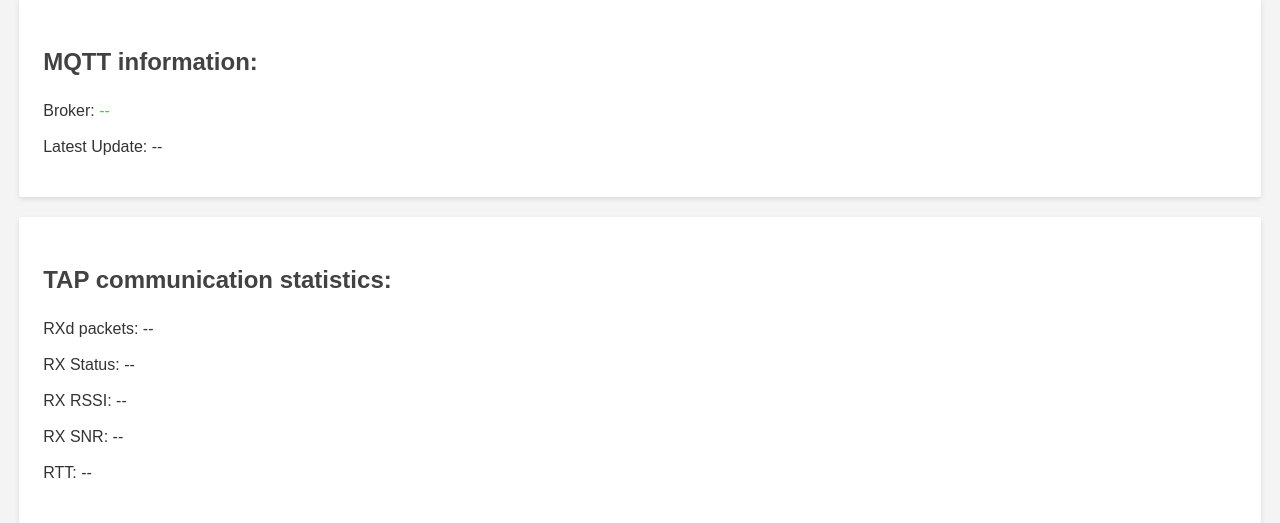
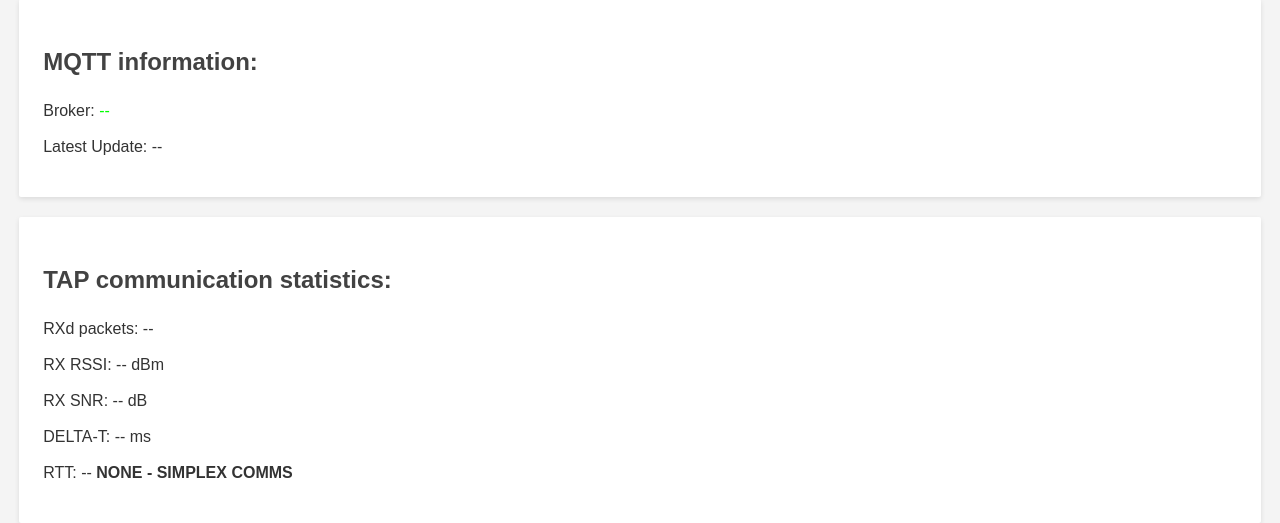
Before and after one commit to CrashLogger/IKAeZB-lab-mqtt, a Flask app: page / in a window 1280 px wide. Shown: the part 1045-1568 px from the top of the page. Run offline with Flask 3, Linux system fonts and the light colour scheme; data that the repository does not hold is empty; some libraries are stand-ins or nearby versions; some web fonts are replaced.

Commit message:
DEmo GPS spoofing

```diff
--- a/static/mapUpdate.js
+++ b/static/mapUpdate.js
@@ -1,6 +1,4 @@
-//
 // Leaflet setup
-//
 const map = L.map('map').setView([43.32, -3.020], 12);
 
 L.tileLayer(
@@ -10,14 +8,10 @@ L.tileLayer(
     }
 ).addTo(map);
 
-//
 // Vehicle marker
-//
 const vehicleMarker = L.marker([43.32, -3.020]).addTo(map);
 
-//
 // Vehicle path
-//
 let vehiclePath = [];
 
 const pathLine = L.polyline(
@@ -27,9 +21,7 @@ const pathLine = L.polyline(
     }
 ).addTo(map);
 
-//
 // Helper
-//
 function setField(id, value)
 {
     const element = document.getElementById(id);
@@ -40,9 +32,7 @@ function setField(id, value)
     }
 }
 
-//
 // MQTT Status Coloring
-//
 function updateBrokerStatus()
 {
     const broker = document.getElementById("MQT-BROKER");
@@ -62,18 +52,24 @@ function updateBrokerStatus()
     }
 }
 
-//
 // Update GPS position
-//
 function updateVehiclePosition(data)
 {
-    const lat = parseFloat(data["VEH-LAT"]);
-    const lon = parseFloat(data["VEH-LON"]);
+
+
+    let lat = parseFloat(data["VEH-LAT"]);
+    let lon = parseFloat(data["VEH-LON"]);
 
     if (isNaN(lat) || isNaN(lon))
     {
         return;
     }
+
+    // Demo GPS spoofing
+    lat = 43.267819;
+    lon = -2.928508;
+    data["VEH-LAT"] = lat;
+    data["VEH-LON"] = lon;
 
     vehicleMarker.setLatLng([lat, lon]);
 
@@ -84,31 +80,32 @@ function updateVehiclePosition(data)
     map.setView([lat, lon]);
 }
 
-//
 // Main telemetry update
-//
 function updateTelemetry()
 {
     fetch('/tapBridge/api/telemetry')
     .then(response => response.json())
     .then(data =>
     {
-        //
+
+
+        // Map updates
+
+        updateVehiclePosition(data);
+
+
+
         // Update every field automatically
-        //
+
         Object.entries(data).forEach(([key, value]) =>
         {
             setField(key, value);
         });
 
-        //
-        // Map updates
-        //
-        updateVehiclePosition(data);
 
-        //
+
         // MQTT status colors
-        //
+
         updateBrokerStatus();
     })
     .catch(error =>
@@ -117,12 +114,8 @@ function updateTelemetry()
     });
 }
 
-//
 // Initial update immediately
-//
 updateTelemetry();
 
-//
 // Poll once per second
-//
 setInterval(updateTelemetry, 1000);
--- a/templates/index.html
+++ b/templates/index.html
@@ -66,10 +66,10 @@
         <div class="card">
             <h3>TAP communication statistics:</h3>
             <p>RXd packets: <span id="RX-PKTS">--</span></p>
-            <p>RX Status: <span id="RX-STATE">--</span></p>
-            <p>RX RSSI: <span id="RX-RSSI">--</span></p>
-            <p>RX SNR: <span id="RX-SNR">--</span></p>
-            <p>RTT: <span id="RX-RTT">--</span></p>
+            <p>RX RSSI: <span id="RX-RSSI">--</span> dBm </p>
+            <p>RX SNR: <span id="RX-SNR">--</span> dB</p>
+            <p>DELTA-T: <span id="RX-DELTAT">--</span> ms</p>
+            <p>RTT: <span id="RX-RTT">--</span> <b>NONE - SIMPLEX COMMS</b></p>
         </div>
     </div>
 
```
